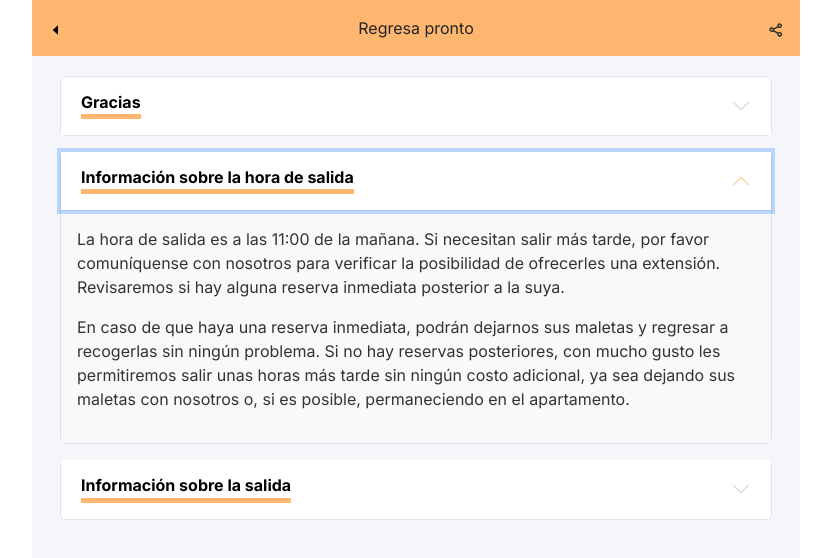
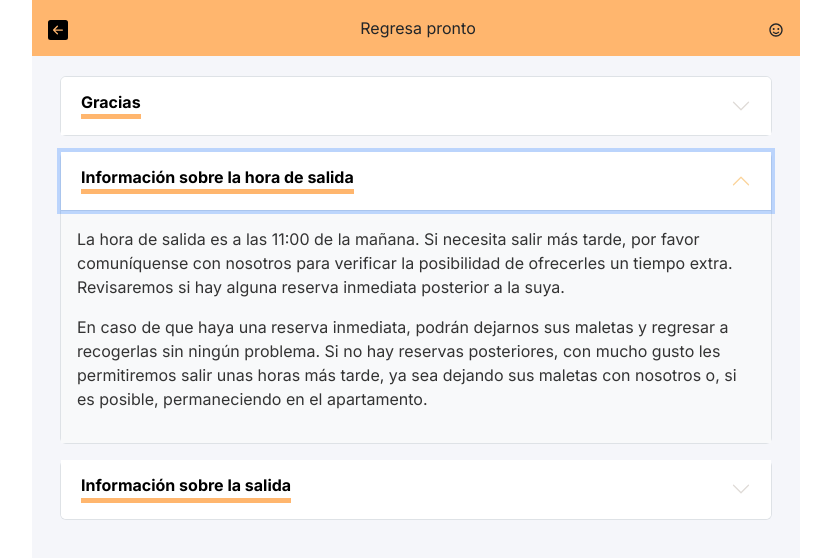
Before and after one commit to andreeramosb/LasBrisasDeCixGuide, a React (Vite) app: page /see-you in a window 1280 px wide. Both pictures are taken after a click on the button "Información sobre la hora de salida". Shown: the top 558 px of the page, without its empty margins (224-1055 px from the left). Built offline with nearby package versions, Linux system fonts and the light colour scheme; a web font is replaced by a local one.

Commit message:
update app

```diff
--- a/src/components/Header/Header.jsx
+++ b/src/components/Header/Header.jsx
@@ -1,16 +1,18 @@
 import { Link } from 'react-router-dom';
 import './Header.css';
-import { BiCaretLeft, BiShareAlt } from 'react-icons/bi';
+import { BiCaretLeft, BiShareAlt, BiSmile } from 'react-icons/bi';
+import { FaArrowRightArrowLeft } from 'react-icons/fa6';
+import { BsFillArrowLeftSquareFill } from 'react-icons/bs';
 
 const Header = ({title, prePage}) => {
     return (
         <div className='header'>
             <Link to={prePage}>
-                <BiCaretLeft />
+                <BsFillArrowLeftSquareFill style={{fontSize:"20px"}}/>
             </Link>
             {title}
             <div className='share-icon'>
-                <BiShareAlt />
+                <BiSmile />
             </div>
         </div>
 
--- a/src/pages/BeforeTravel/BeforeTravel.jsx
+++ b/src/pages/BeforeTravel/BeforeTravel.jsx
@@ -59,7 +59,7 @@ const accordionItems = [
                 </p>
                 <p><strong>¿Quieres llegar antes de esa hora?</strong></p>
                 <p>
-                    Si deseas llegar hoas antes de las 12 del mediodía y el apartamento aún está ocupado, puedes dejar tu equipaje con nosotros. En ese caso, te pedimos que regreses a partir de las 12 del mediodía para el check-in. Sin embargo, si el apartamento está desocupado a tu llegada, podrás ingresar antes de la hora establecida.
+                    Si deseas llegar horas antes de las 12 del mediodía y el apartamento aún está ocupado, puedes dejar tu equipaje con nosotros. En ese caso, te pedimos que regreses a partir de las 12 del mediodía para el check-in. Sin embargo, si el apartamento está desocupado a tu llegada, podrás ingresar antes de la hora establecida.
                 </p>
                 <p><strong>¿Por qué no puedo ingresar a las 11 de la mañana y debo esperar una hora más?</strong></p>
                 <p>
--- a/src/pages/Contact/Contact.jsx
+++ b/src/pages/Contact/Contact.jsx
@@ -18,7 +18,6 @@ const cixEmergency = [
     { name: 'Hospital "Luis Heysen Incháustegui"', number: '074 208035' },
     { name: 'Servicio de Atención Médica de Urgencia (SAMU)', number: '979176400, 949603321' }
 ];
-
 
 const othersEmergency = [
     { name: 'Comisaría PNP Ferreñafe', number: '074 286720' },
@@ -79,7 +78,7 @@ const accordionItems = [
                 <p>
                     En caso de una emergencia, por favor, contacte a las autoridades competentes a través de los siguientes números:
                 </p>
-                <h5>Chiclayo</h5>
+                <h5 className="section-title mt-4">Chiclayo</h5>
                 <ul className="list-group mb-4">
                     {cixEmergency.map(contact => (
                         <li key={contact.name} className="list-group-item">
@@ -87,7 +86,8 @@ const accordionItems = [
                         </li>
                     ))}
                 </ul>
-                <h5>Fuera de Chiclayo</h5>
+                <hr className="section-divider"/>
+                <h5 className="section-title mt-4">Fuera de Chiclayo</h5>
                 <ul className="list-group mb-4">
                     {othersEmergency.map(contact => (
                         <li key={contact.name} className="list-group-item">
@@ -116,7 +116,7 @@ const Contact = () => {
 
     return (
         <>
-            <Header title={"Contactos"} prePage={"/menu"}/>
+            <Header title={"Contactos"} prePage={"/menu"} />
             <div className='container'>
                 <p>
                     Para cualquier necesidad o situación, estamos a su disposición. A continuación, encontrará la información de contacto y los números de emergencia:
--- a/src/pages/Location/Location.jsx
+++ b/src/pages/Location/Location.jsx
@@ -12,7 +12,7 @@ const accordionItems = [
         content: (
             <>
                 <p>
-                    El apartamento se encuentra en una ubicación estratégica que ofrece fácil acceso en automóvil a centros comerciales, el centro histórico de Chiclayo, y la salida hacia la playa de Pimentel y otras playas cercanas. Además, en los alrededores se pueden encontrar una variedad de negocios locales como restaurantes, panaderías, farmacias, cevicherías y bodegas, entre otros, lo que hará que la estancia sea más conveniente y agradable.
+                    El apartamento se encuentra en una ubicación estratégica que ofrece fácil acceso en automóvil a centros comerciales, al centro histórico de Chiclayo, salida hacia la playa de Pimentel y a otras playas cercanas. Además, en los alrededores se puede encontrar una variedad de negocios locales como restaurantes, panaderías, farmacias, cevicherías y bodegas, entre otros, lo que hará que su estancia sea más conveniente y agradable.
                 </p>
                 <div className='text-center mb-4'>
                     <iframe
@@ -27,11 +27,12 @@ const accordionItems = [
                     </iframe>
                 </div>
                 <p>
-                    <a href="https://las-brisas-de-cix.vercel.app/" target='_blank'>Pulsando aquí</a> podrá ubicar los negocios que se encuentran al rededor del apartamento, centro comerciales, restaurante, así como también lugares turíticos dentro y fuera de Chiclayo.
+                    <a href="https://las-brisas-de-cix.vercel.app/" target='_blank'>Haciendo clic aquí</a> podrá ubicar los negocios que se encuentran alrededor del apartamento, centros comerciales, restaurantes, así como lugares turísticos dentro y fuera de Chiclayo.
                 </p>
             </>
         )
     }
+
 ];
 
 const Location = () => {
--- a/src/pages/Rules/Rules.jsx
+++ b/src/pages/Rules/Rules.jsx
@@ -27,7 +27,7 @@ const accordionItems = [
                         Amamos a las mascotas tanto como usted, pero lamentablemente nuestro espacio no está preparado para recibirlas adecuadamente. Agradecemos su comprensión.
                     </li>
                     <li>
-                        Si decide disfrutar de una bebida, le pedimos que lo haga con moderación y respeto por el espacio, para asegurar una estancia placentera para todos.
+                        Se permite consumir bebidas alcohólicas, pero solo para un brindis.
                     </li>
                 </ul>
                 <p>Gracias por su comprensión y cooperación. Si tiene alguna duda o necesita asistencia, no dude en contactarnos.</p>
--- a/src/pages/SeeYou/SeeYou.jsx
+++ b/src/pages/SeeYou/SeeYou.jsx
@@ -17,10 +17,10 @@ const accordionItems = [
                     ¡Gracias por elegirnos!
                 </p>
                 <p>
-                    Ha sido un verdadero placer recibirlos en nuestro hogar. Esperamos que hayan disfrutado de su estancia tanto como nosotros disfrutamos de su visita. Cada visita es especial para nosotros, y nos encantaría darles la bienvenida nuevamente en el futuro.
+                    Ha sido un verdadero placer recibirlos. Esperamos que hayan disfrutado de su estancia tanto como nosotros disfrutamos de su visita. Cada visita es especial para nosotros, y nos alegraría mucho poder darles la bienvenida nuevamente en el futuro.
                 </p>
                 <p>
-                    Nos encanta leer las reseñas de nuestros huéspedes. Airbnb les enviará una solicitud para dejar un comentario sobre su experiencia. Si pueden compartir cómo les fue, se lo agradeceremos mucho.
+                    Valoramos mucho las opiniones de nuestros huéspedes. Airbnb les enviará una solicitud para dejar un comentario sobre su experiencia. Si pueden compartir cómo les fue, se lo agradeceremos muchísimo
                 </p>
                 <p>
                     Si sienten que no hemos alcanzado las 5 estrellas, por favor no duden en contactarnos directamente por WhatsApp o dejar un comentario privado en la web de Airbnb. Esto nos ayudará a seguir mejorando.
@@ -37,10 +37,10 @@ const accordionItems = [
         content: (
             <>
                 <p>
-                    La hora de salida es a las 11:00 de la mañana. Si necesitan salir más tarde, por favor comuníquense con nosotros para verificar la posibilidad de ofrecerles una extensión. Revisaremos si hay alguna reserva inmediata posterior a la suya.
+                    La hora de salida es a las 11:00 de la mañana. Si necesita salir más tarde, por favor comuníquense con nosotros para verificar la posibilidad de ofrecerles un tiempo extra. Revisaremos si hay alguna reserva inmediata posterior a la suya.
                 </p>
                 <p>
-                    En caso de que haya una reserva inmediata, podrán dejarnos sus maletas y regresar a recogerlas sin ningún problema. Si no hay reservas posteriores, con mucho gusto les permitiremos salir unas horas más tarde sin ningún costo adicional, ya sea dejando sus maletas con nosotros o, si es posible, permaneciendo en el apartamento.
+                    En caso de que haya una reserva inmediata, podrán dejarnos sus maletas y regresar a recogerlas sin ningún problema. Si no hay reservas posteriores, con mucho gusto les permitiremos salir unas horas más tarde, ya sea dejando sus maletas con nosotros o, si es posible, permaneciendo en el apartamento.
                 </p>
             </>
         )
--- a/src/pages/pages.css
+++ b/src/pages/pages.css
@@ -12,6 +12,10 @@
     font-weight: bold;
 }
 
+.section-divider{
+    background-color: #ffb66e;
+    height: 20px;
+}
 .accordion-button:not(.collapsed) {
     background-color: #ffffff;
     color: #000000;
@@ -20,6 +24,8 @@
 .accordion-button::after {
     filter: invert(1);
 }
+
+
 
 .accordion-body {
     background-color: #f8f9fa;
```
